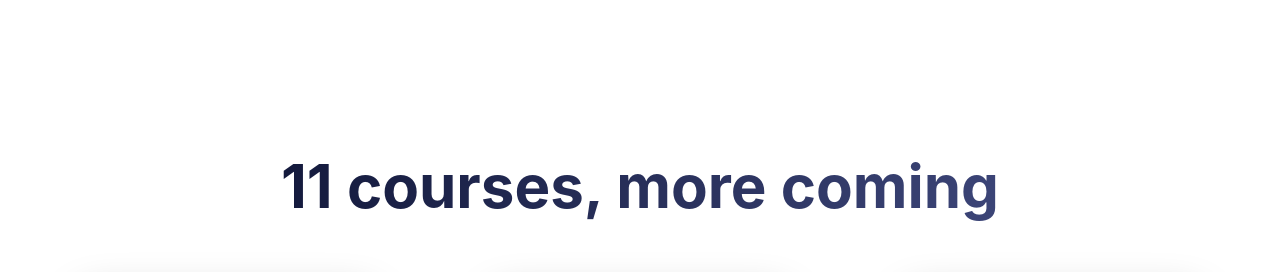
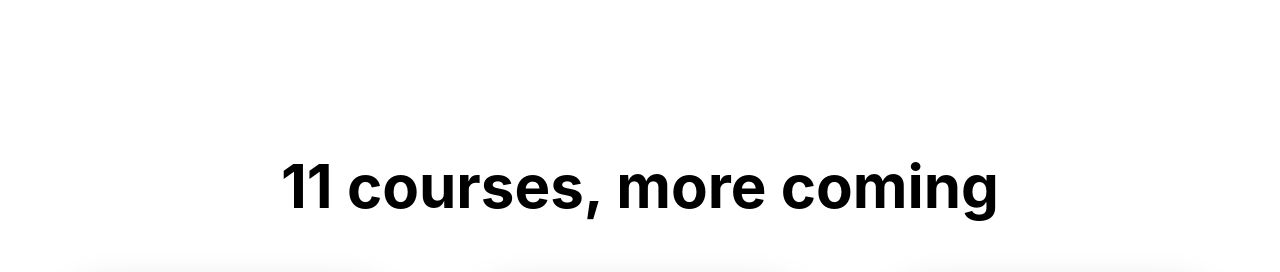
Before and after one commit to fabricegeib/react-for-designers, a Gatsby site: page / in a window 1280 px wide. Shown: the part 936-1208 px from the top of the page. Built offline with nearby package versions, Linux system fonts and the light colour scheme; Gatsby itself is replaced by a stand-in of ours.

Commit message:
suppression backgroudn clip text car probleme a la compilation

```diff
--- a/src/components/layout.css
+++ b/src/components/layout.css
@@ -122,10 +122,10 @@ a {
   font-size: 60px;
   text-align: center;
   font-weight: 700;
-  background: linear-gradient(104deg, #050A27 0%, #4A548C);
+  /* background: linear-gradient(104deg, #050A27 0%, #4A548C);
+  -webkit-background-clip: text;
   background-clip: text;
-  -webkit-background-clip: text;
-  -webkit-text-fill-color: transparent;
+  -webkit-text-fill-color: transparent; */
 }
 
 .CardGroup {
```
